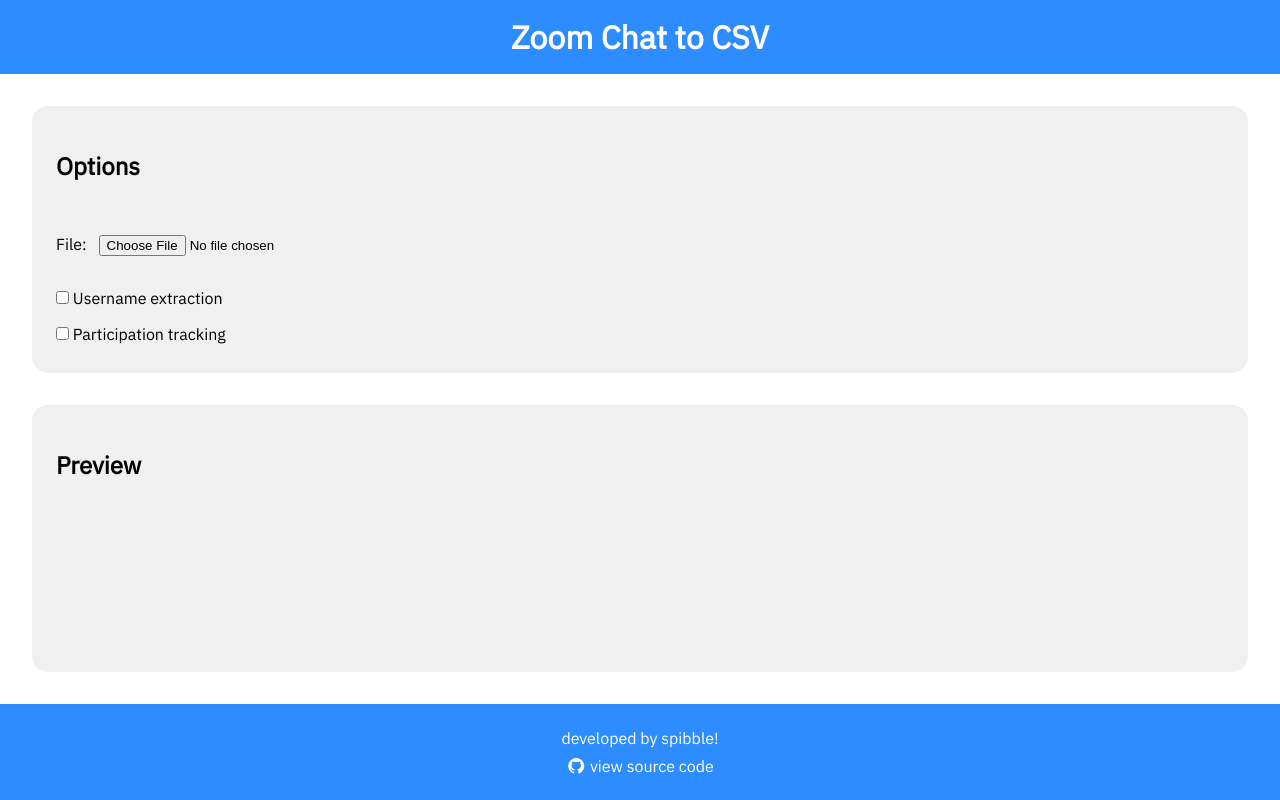
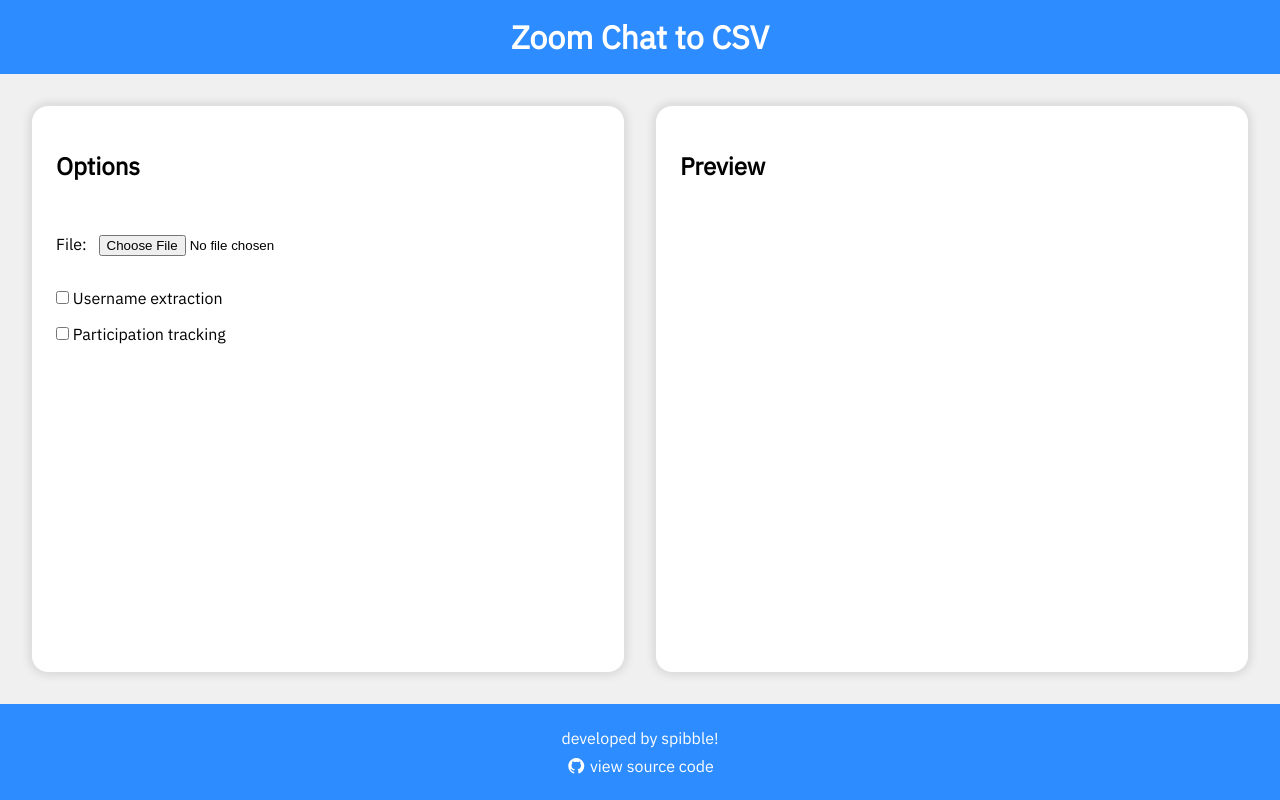
Before and after one commit to spibble/zoom-chat-to-csv, a Flask app: page / in a window 1280 px wide. Run offline with Flask 3, Linux system fonts and the light colour scheme; some libraries are stand-ins or nearby versions.

Commit message:
i <3 css

```diff
--- a/app/static/main.css
+++ b/app/static/main.css
@@ -7,6 +7,8 @@
 body {
     min-height: 100vh;
     width: 100vw;
+
+    background-color: rgba(240, 240, 240, 1);
 
     padding: 0;
     margin: 0;
@@ -28,6 +30,10 @@
     margin: 0.5rem;
 }
 
+main {
+    overflow: auto
+}
+
 .main-window {
     padding: 1rem;
     margin: 0;
@@ -37,15 +43,28 @@
 }
 
 .window {
-    background-color: rgba(240, 240, 240, 1);
+    background-color: white;
     border-radius: 1rem;
+    box-shadow: 0 0 0.5rem 0.2rem rgba(0, 0, 0, 0.1);
 
     padding: 1rem;
     margin: 1rem;
-
-    height: 50%;
+;
+    max-width: 100%;
+    min-height: 50%;
 
     overflow: auto;
+}
+
+@media only screen and (min-width: 800px) {
+    .main-window {
+        flex-direction: row;
+    }
+
+    .window {
+        max-height: 100%;
+        width: 50%;
+    }
 }
 
 .window div {
--- a/app/templates/index.html
+++ b/app/templates/index.html
@@ -52,7 +52,7 @@
               <div class="form-input">
                 <input type="radio" name="delim-type" id="username-delim-custom" value="custom">
                 <label for="parenthesis">Custom (space separated):</label>
-                <input type="text" id="username-delim" placeholder="() [] <>">
+                <input type="text" id="username-delim" placeholder='i.e., "() [] <>"'>
               </div>
               <button>Apply</button>
             </form>
```
